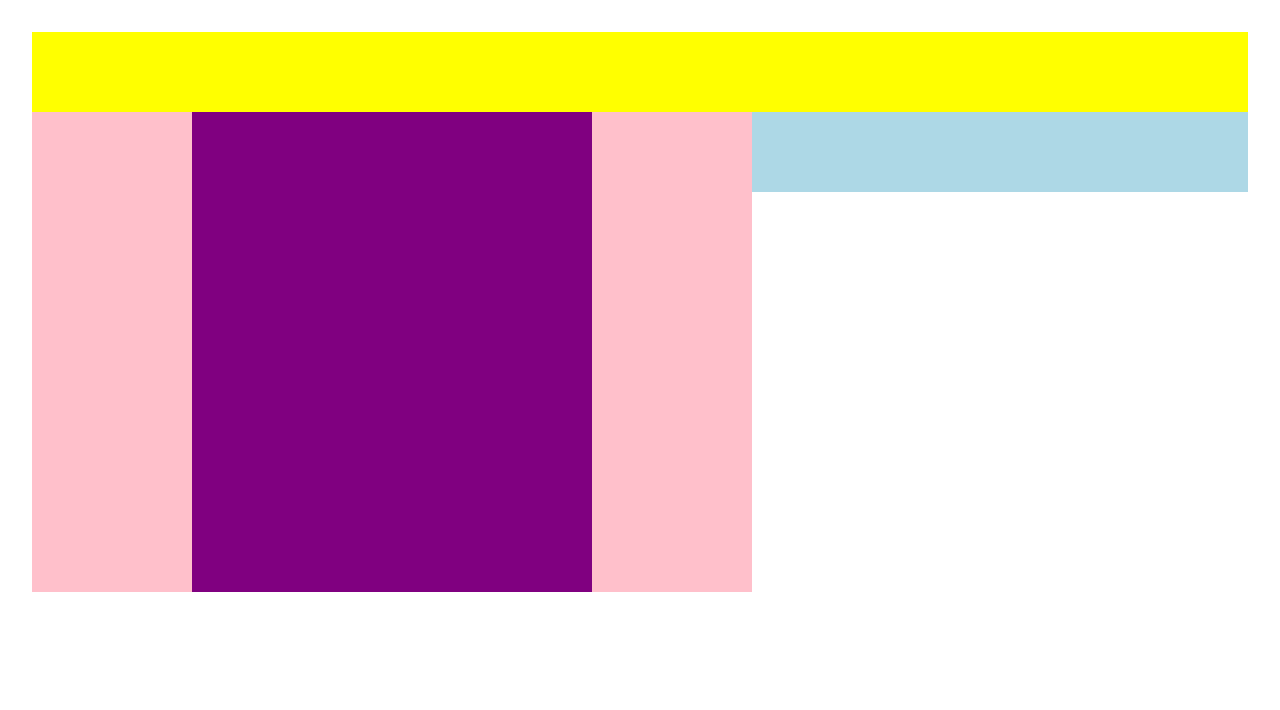
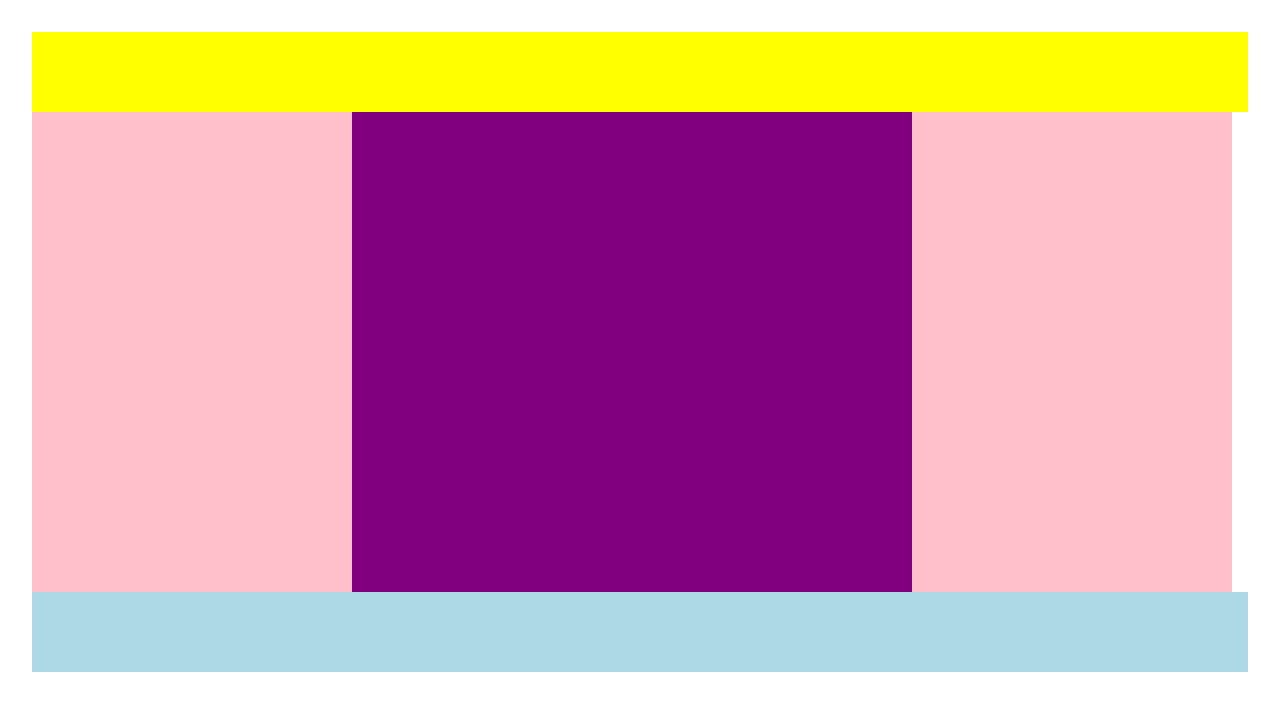
Before and after one commit to FrancescoViterbo/htmlcss-struttura-wp, a plain HTML site: page index.html in a window 1280 px wide. Drawn offline with Linux system fonts and the light colour scheme.

Commit message:
fixato bug css per layout

```diff
--- a/css/style.css
+++ b/css/style.css
@@ -9,7 +9,7 @@
     padding: 2rem;
 }
 
-.wrapper::after {
+main::after {
     content: "";
     clear: both;
     display: table;
@@ -22,20 +22,20 @@ header {
 }
 
 aside {
-    width: 10rem;
+    width: 20rem;
     height: 30rem;
     background: pink;
     float: left;
 }
 
 section {
-    width: 25rem;
+    width: 35rem;
     height: 30rem;
     background: purple;
     float: left;
 }
 
-FOOTER {
+footer {
     width: 100%;
     height: 5rem;
     background: lightblue;
```
